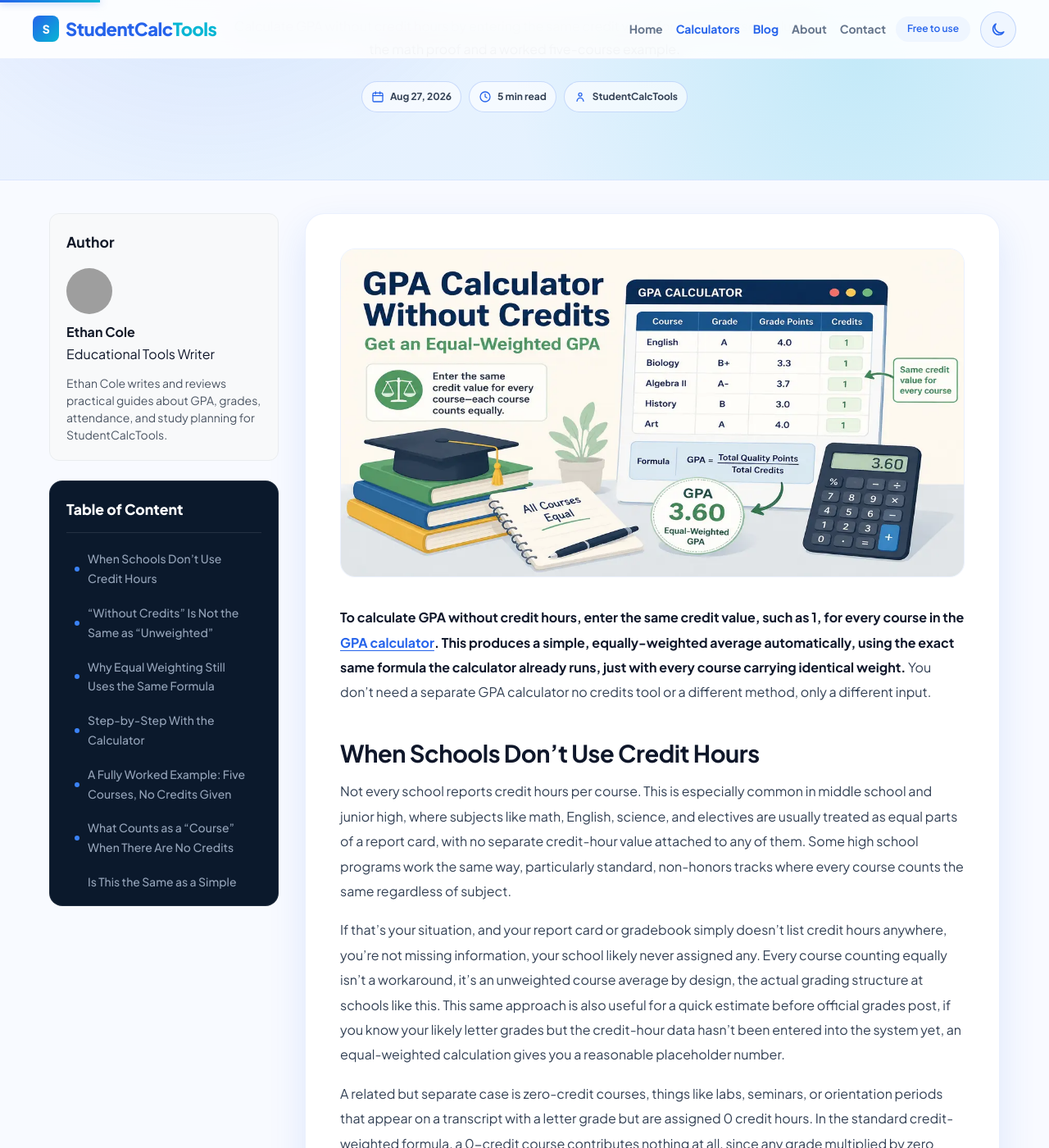
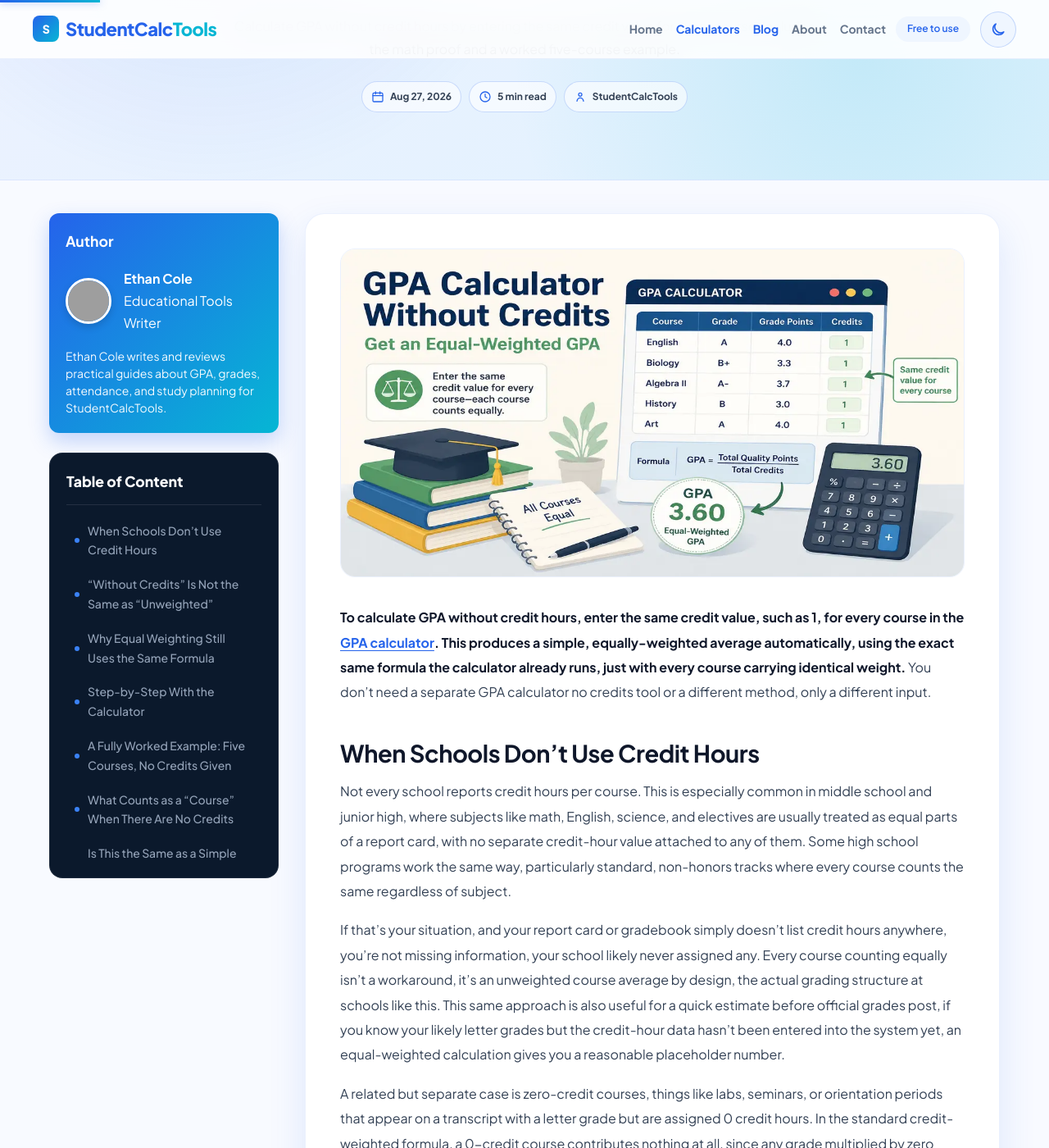
Before and after one commit to zaidmeo09-dhangal/studentcalctools, a Jekyll site: the page built from _posts/2026-08-28-gpa-calculator-without-credits-how-to-get-an-equal-weighted-gpa.md, in a window 1280 px wide and 1400 px high, scrolled down 398 px. Shown: the whole window at 82% size. Built offline with Jekyll 4.4.1, drawn with Linux system fonts in a browser that asks for light colours; grey boxes are pictures that could not be loaded.

Commit message:
Update post.css

```diff
--- a/assets/css/post.css
+++ b/assets/css/post.css
@@ -1259,3 +1259,36 @@ ul#dynamic-toc li {
   background-color: #ffffff !important;
   transform: scale(1.3) !important;
 }
+
+/* BRAND COLORED AUTHOR BOX */
+.author-card {
+  background: var(--gradient-brand) !important; /* Site ka original blue/cyan gradient */
+  color: #ffffff !important;
+  border: none !important;
+  box-shadow: 0 10px 25px rgba(37, 99, 235, 0.25) !important;
+}
+
+/* Text colors inside author box */
+.author-card .sidebar-title,
+.author-card .author-name {
+  color: #ffffff !important;
+}
+
+.author-card .author-bio {
+  color: rgba(255, 255, 255, 0.95) !important; /* Thoda soft white taakay padhne mein aasan ho */
+}
+
+/* Image aur Name ko side-by-side (saath saath) karna */
+.author-info {
+  display: flex !important;
+  flex-direction: row !important;
+  align-items: center !important;
+  gap: 15px !important;
+  margin-bottom: 16px !important;
+}
+
+/* Author image ke gird white border */
+.author-img {
+  border: 3px solid #ffffff !important;
+  box-shadow: 0 4px 10px rgba(0, 0, 0, 0.15) !important;
+}
```
